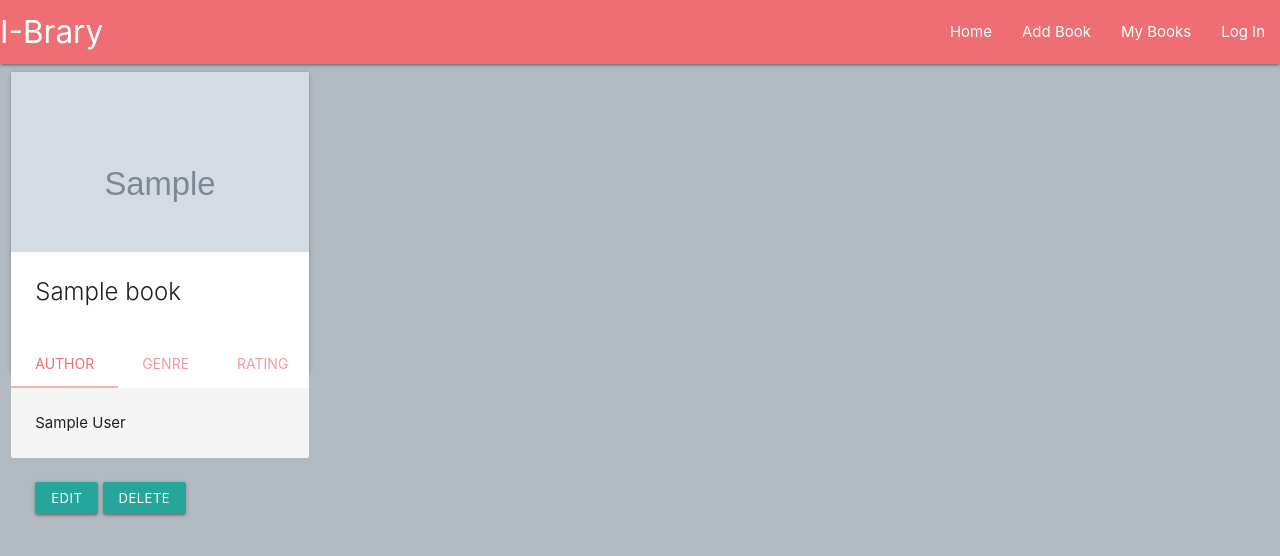
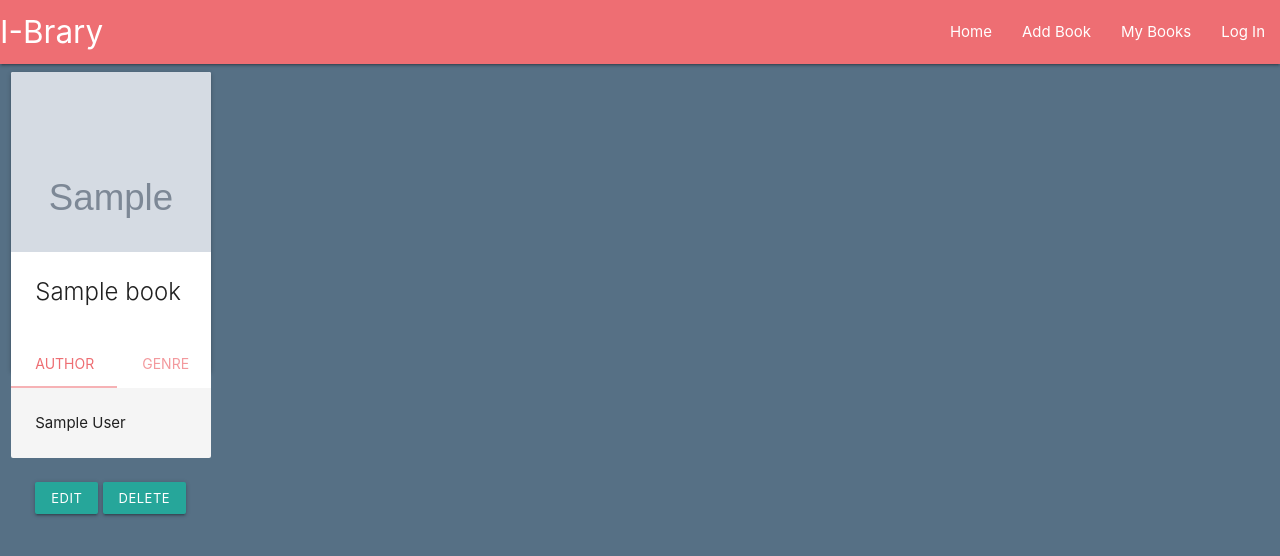
Before and after one commit to sw1ckham/i-brary, a Flask app: page / in a window 1280 px wide. Shown: the top 556 px of the page. Run offline with Flask 2, Linux system fonts and the light colour scheme; grey boxes marked "Sample" are stand-in pictures; a database or web service that is not in the repository returns one stand-in record (values such as "Sample title"); some libraries are stand-ins or nearby versions.

Commit message:
Added background and custom card styles

```diff
--- a/static/css/style.css
+++ b/static/css/style.css
@@ -1,7 +1,34 @@
 body {
-    background-color: #0220384d;
+    background-color: #163a56b8;
 }
 
-.btn-small {
+#card {
+    padding-top: 50px;
+}
+
+.card {
+    height: 500px;
+    width: 200px;
 
 }
+
+.card-image img {
+    height: 250px;
+}
+
+.heading {
+    text-align: center;
+}
+
+
+
+
+
+
+a .btn-small {
+    bottom: 5px;
+}
+
+.card-title {
+    line-height: 15px;
+}
```
